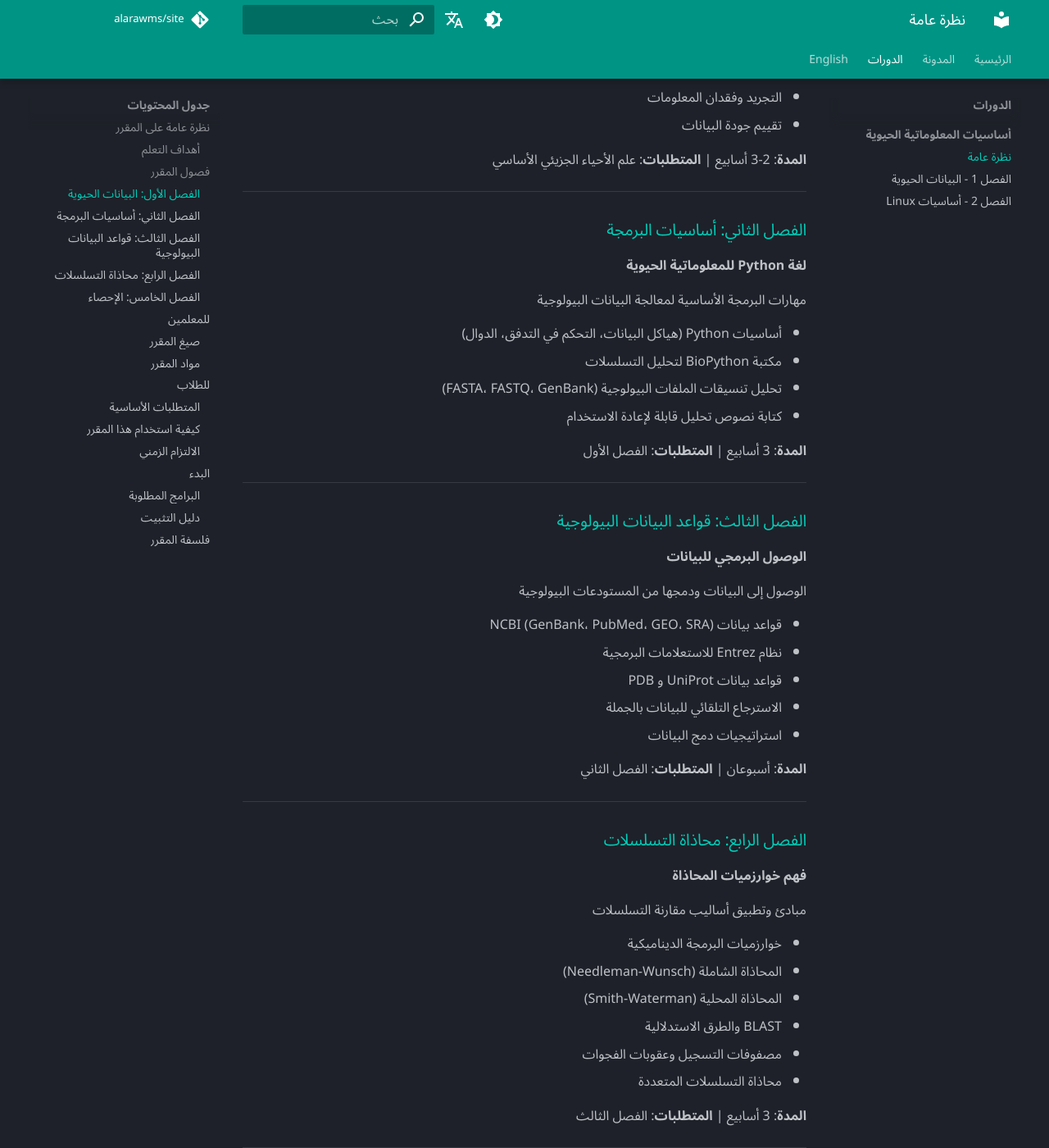
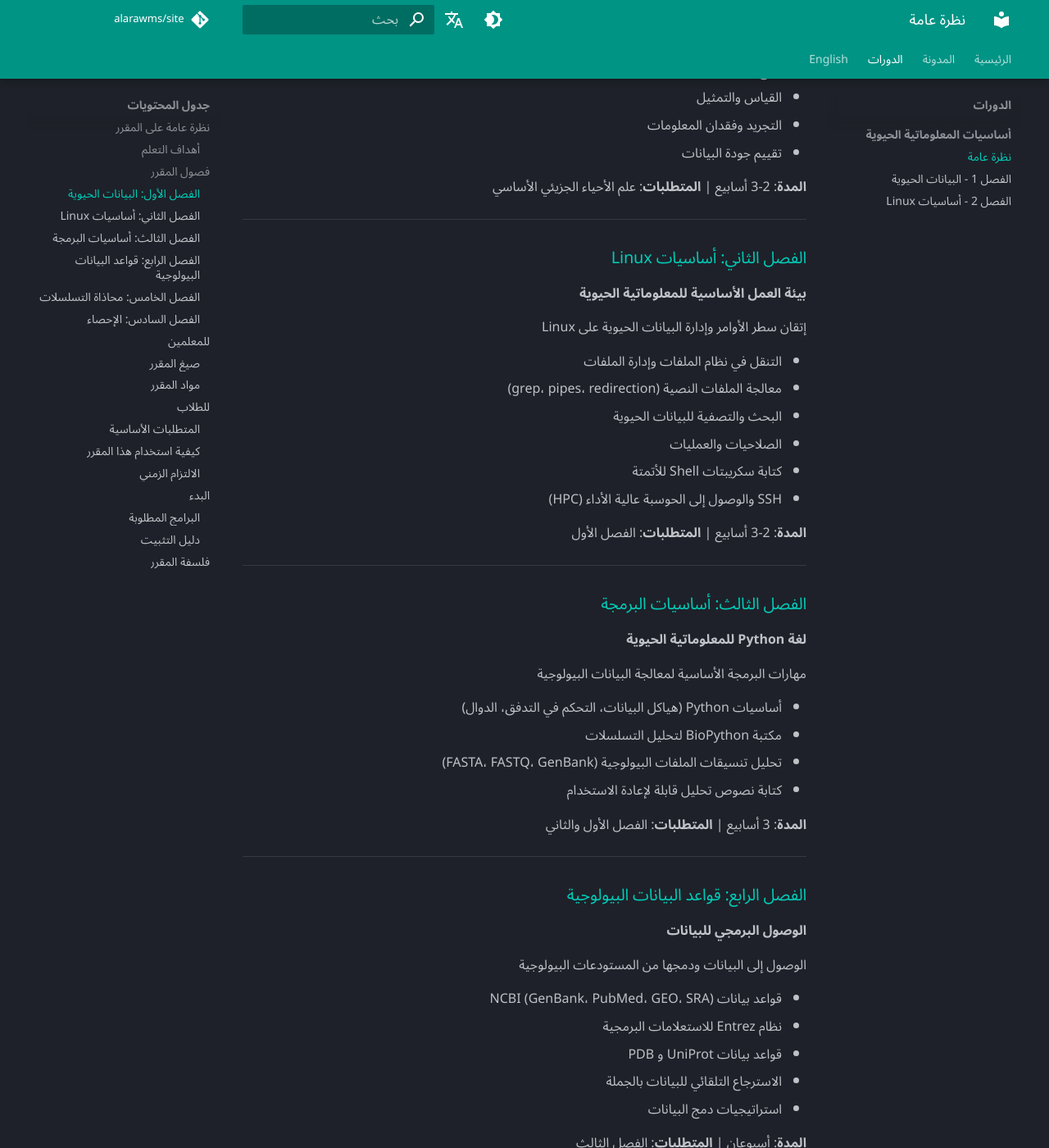
Before and after one commit to alarawms/site, an MkDocs documentation site: the page built from docs/courses/foundation-of-bioinformatics/index.md, in a window 1280 px wide and 1400 px high, scrolled down 907 px. Shown: the whole window at 82% size. Built offline with MkDocs 1.6.1 and Material for MkDocs 9.7.7, drawn with Linux system fonts in a browser that asks for light colours; a script that is not in the unit is left out; comment, search, counter and statistics services are not loaded; some of the changed text lies outside the part shown.

Commit message:
Update course overview with Linux module
Updated نظرة عامة (index.md) to reflect new 6-module structure:

Changes:
- Added Linux to learning objectives (#2)
- Inserted Module 2: Linux Fundamentals with detailed description
- Renumbered all subsequent modules (2→3, 3→4, 4→5, 5→6)
- Updated prerequisites to mention Linux (Module 2)
- Added Linux environment to software requirements
- Updated Module 3 prerequisites to include both Module 1 and 2
- Updated course philosophy to emphasize environment mastery
- Adjusted total course duration to 16-18 weeks
- Updated installation guide references to Module 2 and 3

The overview now accurately reflects the pedagogical sequence:
Data → Linux → Python → Databases → Algorithms → Statistics

```diff
--- a/docs/courses/foundation-of-bioinformatics/index.md
+++ b/docs/courses/foundation-of-bioinformatics/index.md
@@ -13,10 +13,11 @@
 بإكمال هذا المقرر، ستكون قادراً على:
 
 1. **فهم البيانات الحيوية** - استيعاب كيف يصبح الواقع البيولوجي بيانات رقمية
-2. **البرمجة للمعلوماتية الحيوية** - كتابة برامج Python لتحليل البيانات البيولوجية
-3. **الوصول إلى قواعد البيانات البيولوجية** - الاستعلام واسترجاع البيانات برمجياً
-4. **إجراء محاذاة التسلسلات** - تنفيذ وتفسير خوارزميات محاذاة التسلسلات
-5. **تطبيق الطرق الإحصائية** - استخدام المناهج الإحصائية المناسبة للبيانات الجينومية
+2. **إتقان بيئة Linux** - التعامل بثقة مع سطر الأوامر وإدارة ملفات البيانات الحيوية
+3. **البرمجة للمعلوماتية الحيوية** - كتابة برامج Python لتحليل البيانات البيولوجية
+4. **الوصول إلى قواعد البيانات البيولوجية** - الاستعلام واسترجاع البيانات برمجياً
+5. **إجراء محاذاة التسلسلات** - تنفيذ وتفسير خوارزميات محاذاة التسلسلات
+6. **تطبيق الطرق الإحصائية** - استخدام المناهج الإحصائية المناسبة للبيانات الجينومية
 
 ---
 
@@ -36,7 +37,23 @@
 
 ---
 
-### [الفصل الثاني: أساسيات البرمجة](module-2.md)
+### [الفصل الثاني: أساسيات Linux](module-2.md)
+**بيئة العمل الأساسية للمعلوماتية الحيوية**
+
+إتقان سطر الأوامر وإدارة البيانات الحيوية على Linux
+
+- التنقل في نظام الملفات وإدارة الملفات
+- معالجة الملفات النصية (grep، pipes، redirection)
+- البحث والتصفية للبيانات الحيوية
+- الصلاحيات والعمليات
+- كتابة سكريبتات Shell للأتمتة
+- SSH والوصول إلى الحوسبة عالية الأداء (HPC)
+
+**المدة**: 2-3 أسابيع | **المتطلبات**: الفصل الأول
+
+---
+
+### [الفصل الثالث: أساسيات البرمجة](module-3.md)
 **لغة Python للمعلوماتية الحيوية**
 
 مهارات البرمجة الأساسية لمعالجة البيانات البيولوجية
@@ -46,11 +63,11 @@
 - تحليل تنسيقات الملفات البيولوجية (FASTA، FASTQ، GenBank)
 - كتابة نصوص تحليل قابلة لإعادة الاستخدام
 
-**المدة**: 3 أسابيع | **المتطلبات**: الفصل الأول
+**المدة**: 3 أسابيع | **المتطلبات**: الفصل الأول والثاني
 
 ---
 
-### [الفصل الثالث: قواعد البيانات البيولوجية](module-3.md)
+### [الفصل الرابع: قواعد البيانات البيولوجية](module-4.md)
 **الوصول البرمجي للبيانات**
 
 الوصول إلى البيانات ودمجها من المستودعات البيولوجية
@@ -61,11 +78,11 @@
 - الاسترجاع التلقائي للبيانات بالجملة
 - استراتيجيات دمج البيانات
 
-**المدة**: أسبوعان | **المتطلبات**: الفصل الثاني
+**المدة**: أسبوعان | **المتطلبات**: الفصل الثالث
 
 ---
 
-### [الفصل الرابع: محاذاة التسلسلات](module-4.md)
+### [الفصل الخامس: محاذاة التسلسلات](module-5.md)
 **فهم خوارزميات المحاذاة**
 
 مبادئ وتطبيق أساليب مقارنة التسلسلات
@@ -77,11 +94,11 @@
 - مصفوفات التسجيل وعقوبات الفجوات
 - محاذاة التسلسلات المتعددة
 
-**المدة**: 3 أسابيع | **المتطلبات**: الفصل الثالث
+**المدة**: 3 أسابيع | **المتطلبات**: الفصل الرابع
 
 ---
 
-### [الفصل الخامس: الإحصاء](module-5.md)
+### [الفصل السادس: الإحصاء](module-6.md)
 **الأساليب الإحصائية للمعلوماتية الحيوية**
 
 المناهج الإحصائية المناسبة لتحليل البيانات الجينومية
@@ -124,7 +141,7 @@
 
 - معرفة أساسية بعلم الأحياء الجزيئي (DNA، RNA، البروتينات، المبدأ المركزي)
 - مهارات الحاسوب الأساسية (أنظمة الملفات، محررات النصوص)
-- لا يلزم خبرة برمجية سابقة (يتم التدريس في الفصل الثاني)
+- لا يلزم خبرة في Linux أو البرمجة (يتم التدريس في الفصل الثاني والثالث)
 
 ### كيفية استخدام هذا المقرر
 
@@ -148,14 +165,16 @@
 
 جميع البرامج مجانية ومفتوحة المصدر:
 
+- **بيئة Linux** (Linux، macOS، أو WSL على Windows)
 - **Python 3.9+** (يوصى بتوزيع Anaconda)
 - مكتبة **BioPython**
 - **محرر نصوص** (VS Code، PyCharm، أو Sublime Text)
 - **Jupyter Notebook** (للبرمجة التفاعلية)
+- **محطة طرفية (Terminal)** للوصول إلى سطر الأوامر
 
 ### دليل التثبيت
 
-راجع تعليمات الإعداد التفصيلية في الفصل الثاني.
+راجع تعليمات الإعداد التفصيلية في الفصل الثاني والثالث.
 
 ---
 
@@ -163,7 +182,8 @@
 
 يركز هذا المقرر على:
 
-- **الفهم المفاهيمي قبل البرمجة** - افهم ما تمثله البيانات قبل التلاعب بها
+- **الفهم المفاهيمي قبل الأدوات** - افهم ما تمثله البيانات قبل التلاعب بها
+- **إتقان بيئة العمل أولاً** - Linux كأساس قبل البرمجة
 - **الممارسة العملية** - التعلم بالممارسة، وليس بالقراءة فقط
 - **التطبيقات الواقعية** - العمل مع بيانات بيولوجية فعلية من المنشورات
 - **سير عمل قابلة لإعادة الإنتاج** - تعلم أفضل الممارسات من البداية
```
Also changed, not shown: other parts of docs/courses/foundation-of-bioinformatics/index.md (+2 -2 lines).
